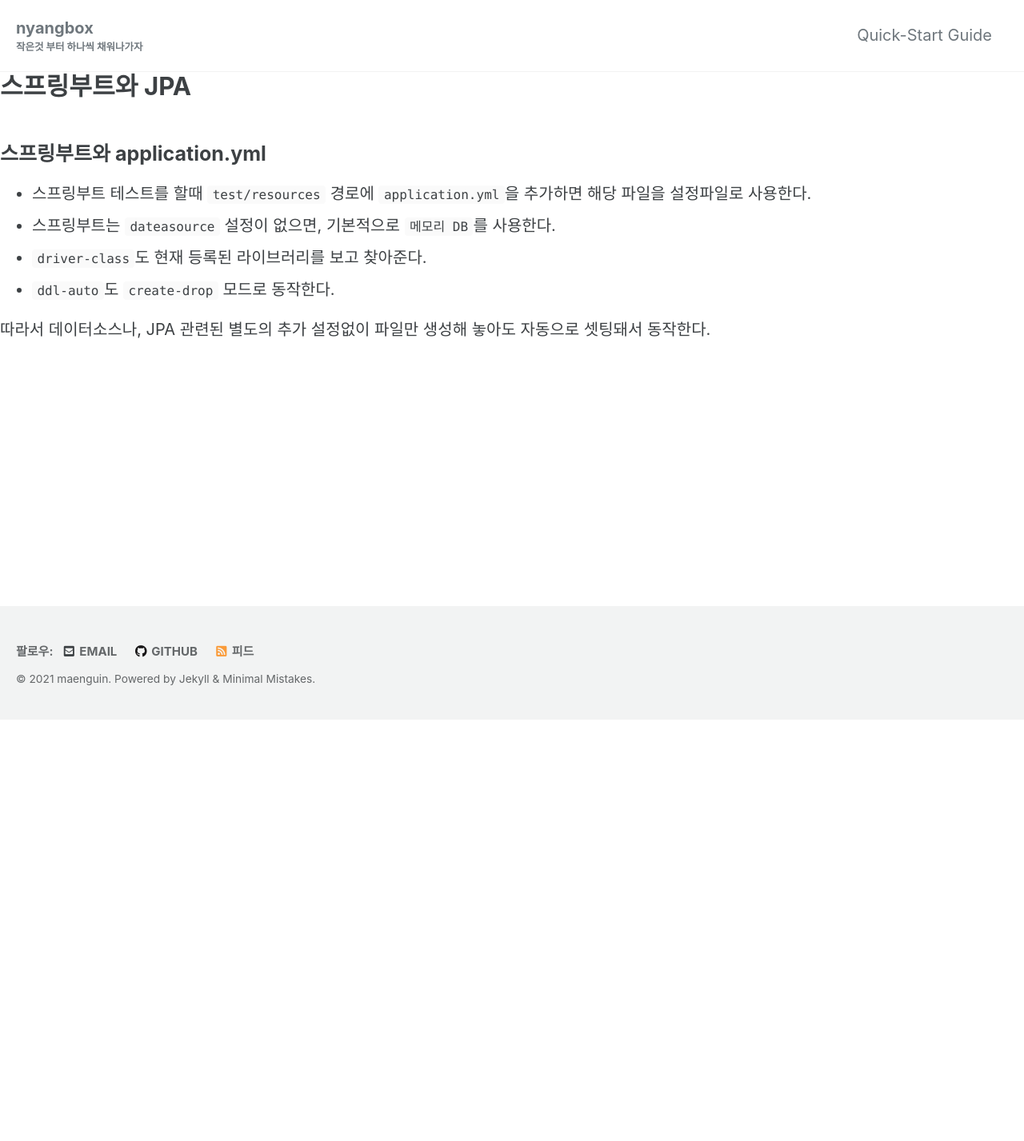
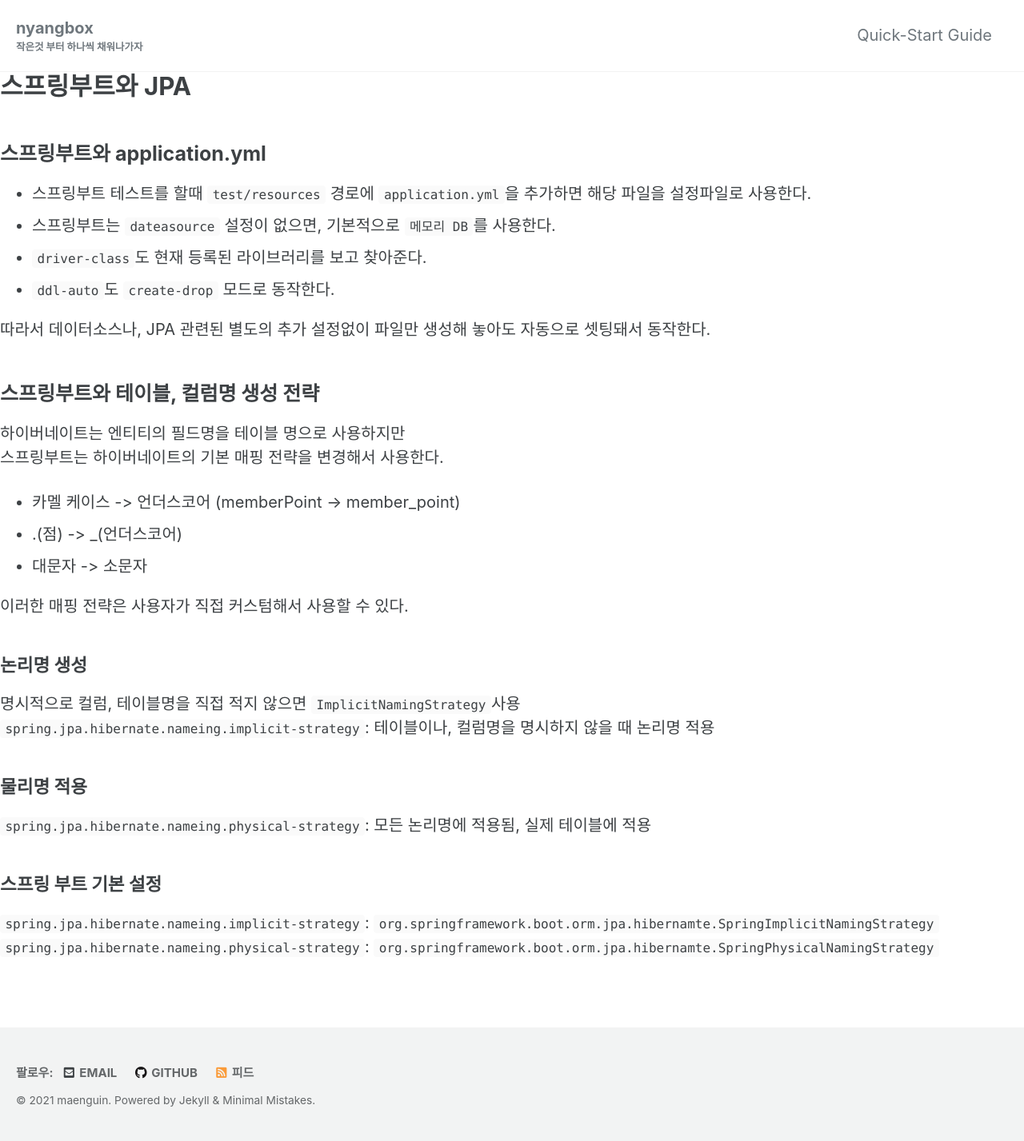
Before and after one commit to maenguin/maenguin.github.io, a Jekyll site: the page built from private/springboot-jpa.md, in a window 1280 px wide. Shown: the whole page at 80% size. Built offline with Jekyll 4.4.1, drawn with Linux system fonts in a browser that asks for light colours; cached includes are drawn as plain includes; our own code applies the rules of GitHub Pages for plain Markdown files; before the commit the page ends 900 px from its top, so only the background shows below that.

Commit message:
Update springboot-jpa.md

```diff
--- a/private/springboot-jpa.md
+++ b/private/springboot-jpa.md
@@ -7,3 +7,20 @@
 * `ddl-auto`도 `create-drop` 모드로 동작한다.
 
 따라서 데이터소스나, JPA 관련된 별도의 추가 설정없이 파일만 생성해 놓아도 자동으로 셋팅돼서 동작한다.
+
+## 스프링부트와 테이블, 컬럼명 생성 전략
+하이버네이트는 엔티티의 필드명을 테이블 명으로 사용하지만
+스프링부트는 하이버네이트의 기본 매핑 전략을 변경해서 사용한다.
+* 카멜 케이스 -> 언더스코어 (memberPoint -> member_point)
+* .(점) -> \_(언더스코어)
+* 대문자 -> 소문자
+
+이러한 매핑 전략은 사용자가 직접 커스텀해서 사용할 수 있다.
+### 논리명 생성
+명시적으로 컬럼, 테이블명을 직접 적지 않으면 `ImplicitNamingStrategy`사용
+`spring.jpa.hibernate.nameing.implicit-strategy`: 테이블이나, 컬럼명을 명시하지 않을 때 논리명 적용
+### 물리명 적용
+`spring.jpa.hibernate.nameing.physical-strategy`: 모든 논리명에 적용됨, 실제 테이블에 적용
+### 스프링 부트 기본 설정
+`spring.jpa.hibernate.nameing.implicit-strategy`: `org.springframework.boot.orm.jpa.hibernamte.SpringImplicitNamingStrategy`
+`spring.jpa.hibernate.nameing.physical-strategy`: `org.springframework.boot.orm.jpa.hibernamte.SpringPhysicalNamingStrategy`
```
